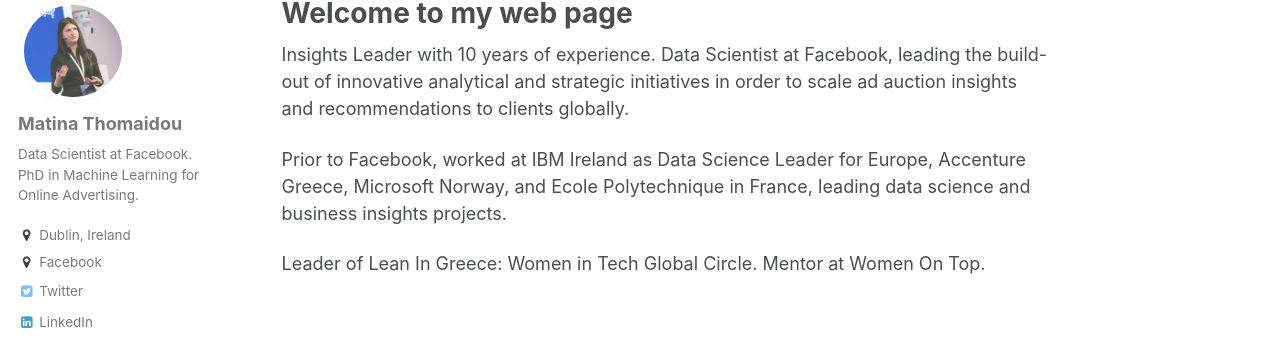
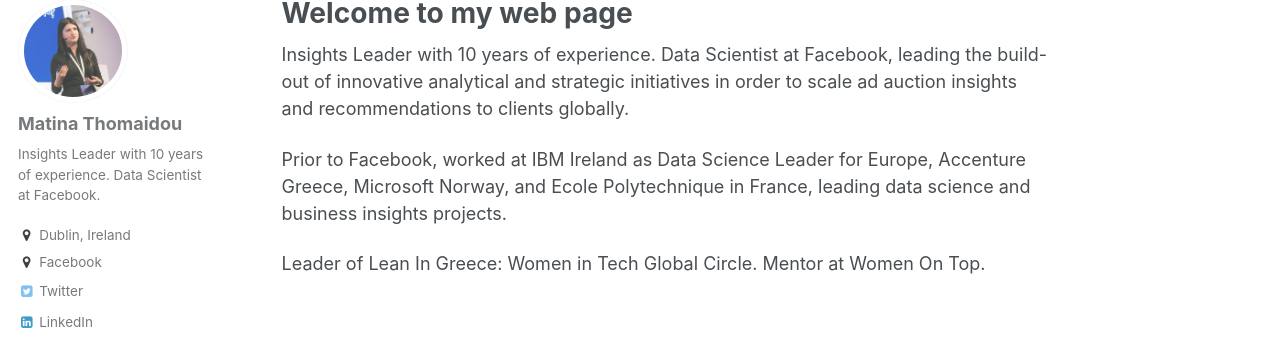
Before and after one commit to matinathomaidou/matinathomaidou.github.io, a Jekyll site: the page built from _pages/about.md, in a window 1280 px wide. Shown: the part 119-457 px from the top of the page. Built offline with Jekyll 4.4.1, drawn with Linux system fonts in a browser that asks for light colours.

Commit message:
Update _config.yml

```diff
--- a/_config.yml
+++ b/_config.yml
@@ -79,7 +79,7 @@ analytics:
 author:
   name             : "Matina Thomaidou"
   avatar           : "profile.png"
-  bio              : "Data Scientist at Facebook. PhD in Machine Learning for Online Advertising."
+  bio              : "Insights Leader with 10 years of experience. Data Scientist at Facebook."
   location         : "Dublin, Ireland"
   employer         : "Facebook"
   googlescholar    : "https://scholar.google.gr/citations?user=le0CBRIAAAAJ&hl=en"
```
